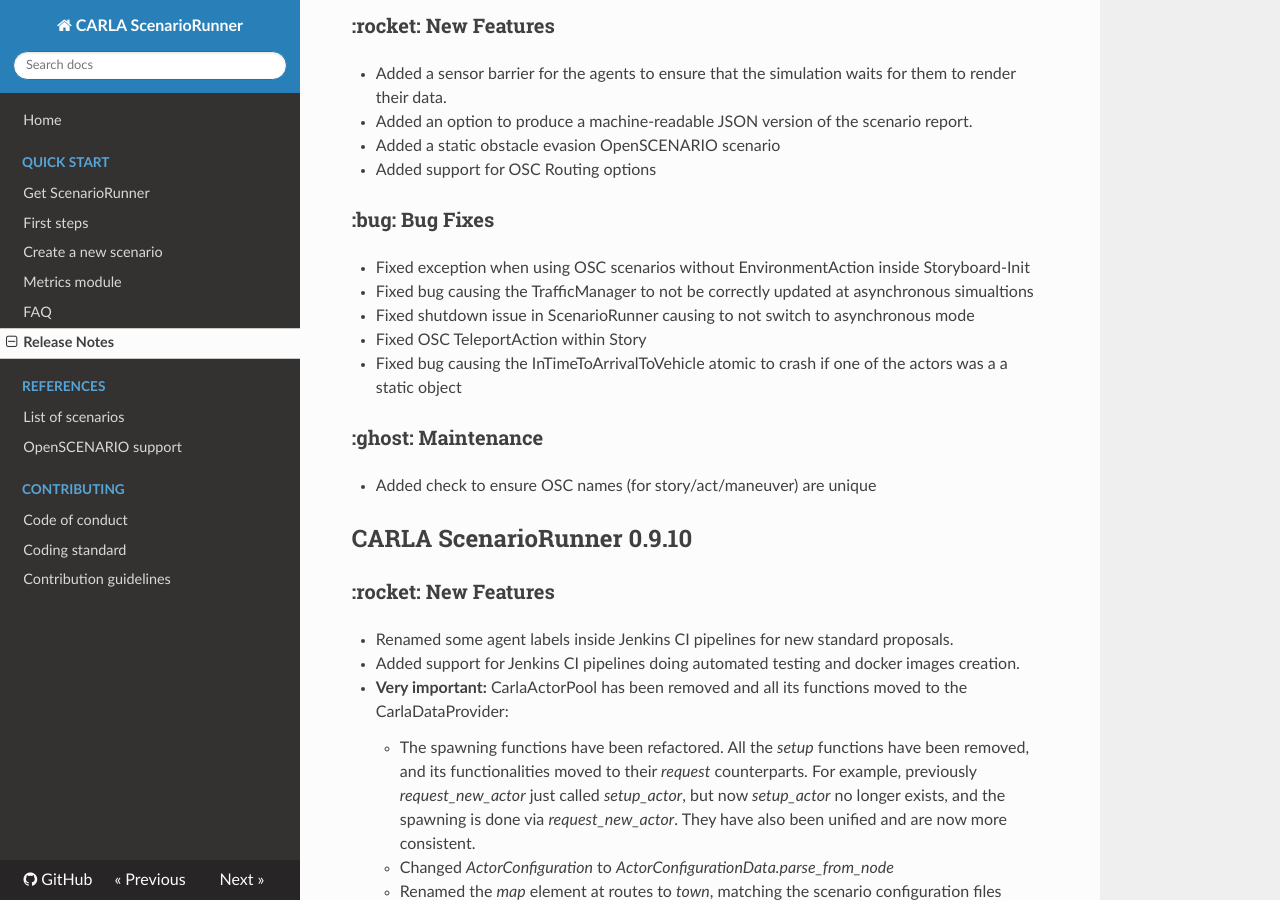
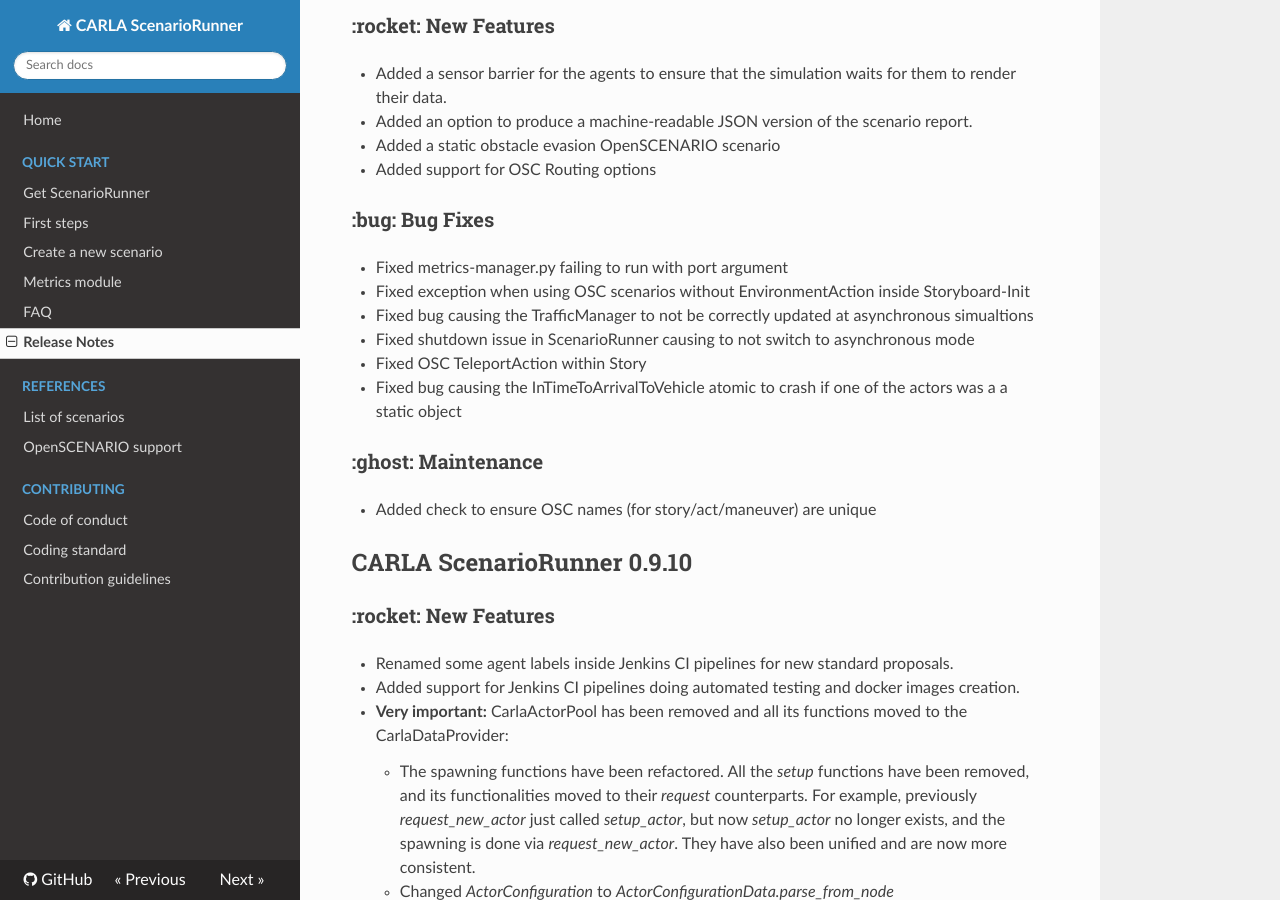
Before and after one commit to carla-simulator/scenario_runner, an MkDocs documentation site: the page built from Docs/CHANGELOG.md, in a window 1280 px wide and 900 px high, scrolled down 439 px. Built offline with MkDocs 1.6.1, drawn with Linux system fonts in a browser that asks for light colours; nearby versions of some CDN libraries.

Commit message:
updated changelog

```diff
--- a/Docs/CHANGELOG.md
+++ b/Docs/CHANGELOG.md
@@ -16,6 +16,7 @@
 * Added a static obstacle evasion OpenSCENARIO scenario
 * Added support for OSC Routing options
 ### :bug: Bug Fixes
+* Fixed metrics-manager.py failing to run with port argument
 * Fixed exception when using OSC scenarios without EnvironmentAction inside Storyboard-Init
 * Fixed bug causing the TrafficManager to not be correctly updated at asynchronous simualtions
 * Fixed shutdown issue in ScenarioRunner causing to not switch to asynchronous mode
```
